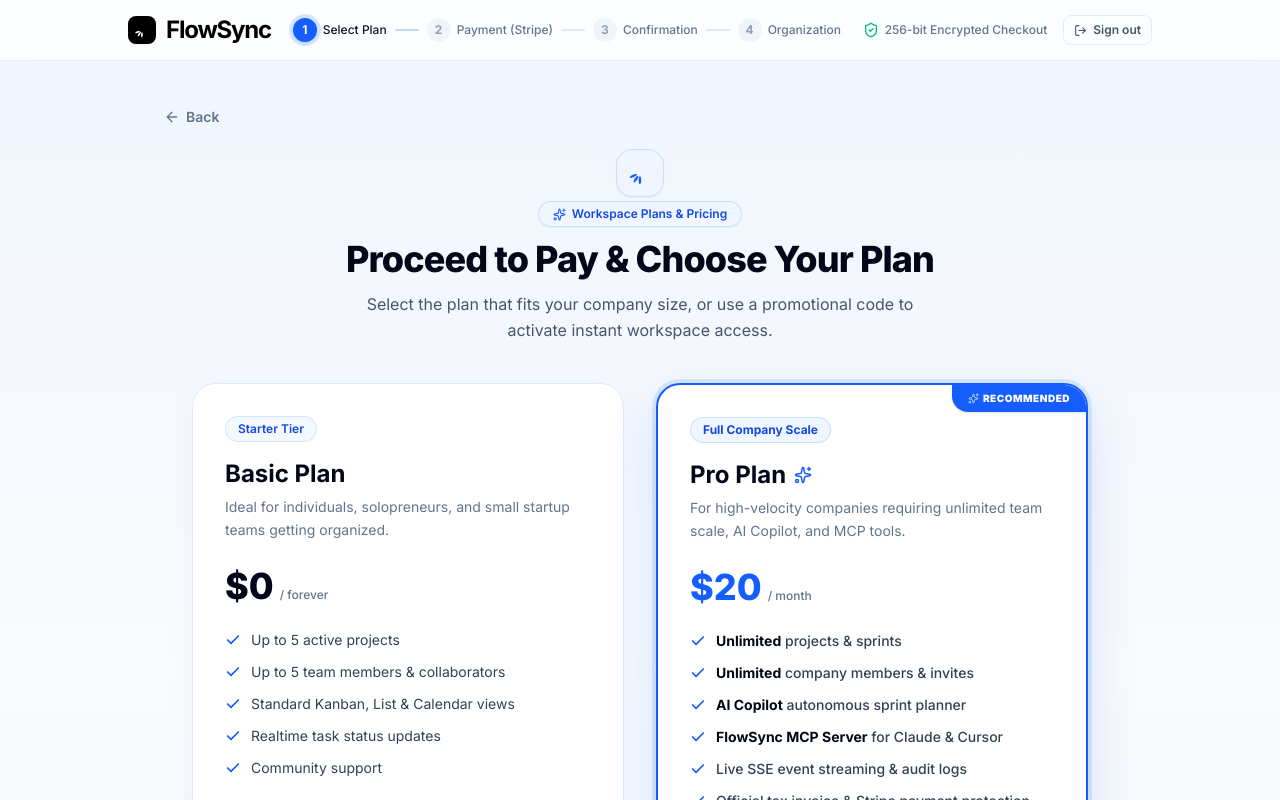
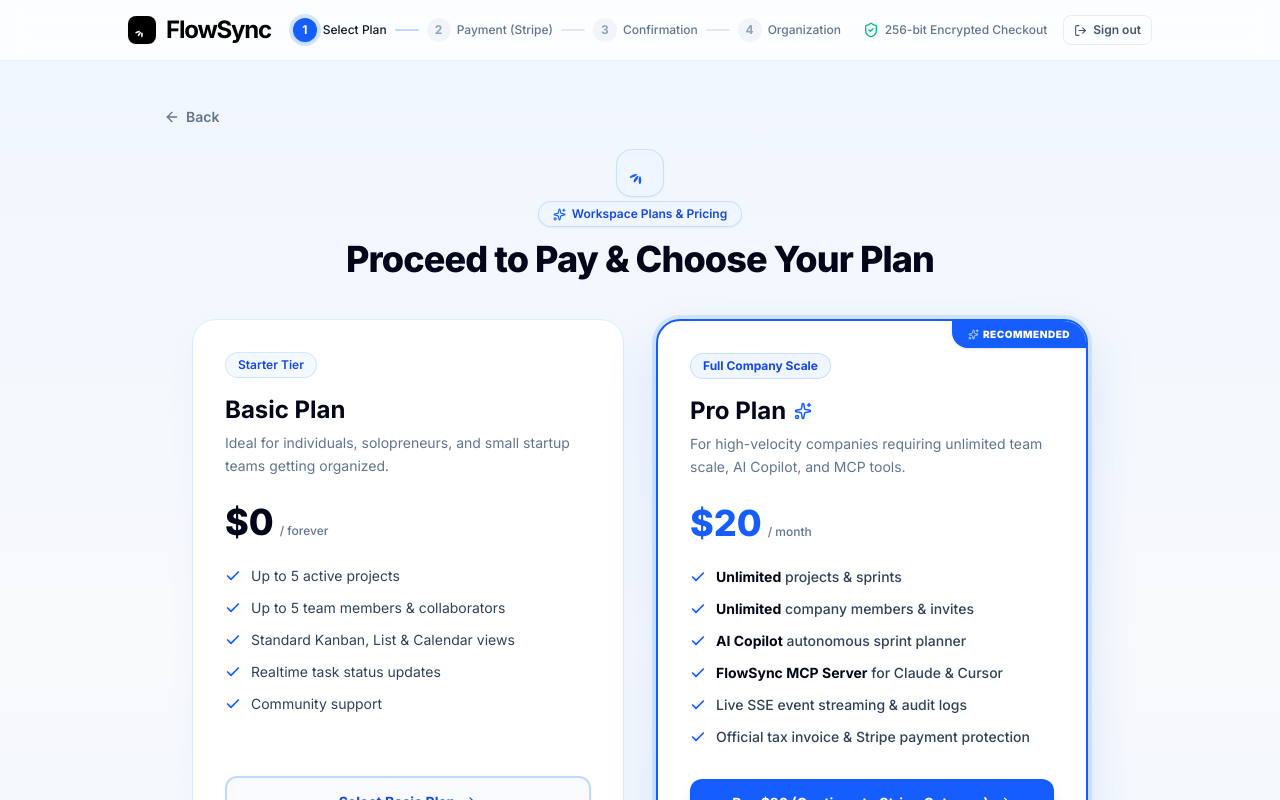
Before and after one commit to rasel1510/TaskFlow, a Next.js app: page /onboarding/plans in a window 1280 px wide. Shown: the top 800 px of the page. Built offline with nearby package versions, Linux system fonts and the light colour scheme.

Commit message:
fix(onboarding): remove plan description subtitle text

```diff
--- a/src/app/onboarding/plans/page.tsx
+++ b/src/app/onboarding/plans/page.tsx
@@ -158,10 +158,6 @@ export default function OnboardingPlansPage() {
           <h1 className="text-2xl sm:text-4xl font-extrabold tracking-tight text-slate-950 dark:text-white">
             Proceed to Pay & Choose Your Plan
           </h1>
-
-          <p className="text-sm sm:text-base text-slate-600 dark:text-slate-400 max-w-xl mx-auto leading-relaxed">
-            Select the plan that fits your company size, or use a promotional code to activate instant workspace access.
-          </p>
         </div>
 
         {/* 2 Category Plans Grid */}
```
